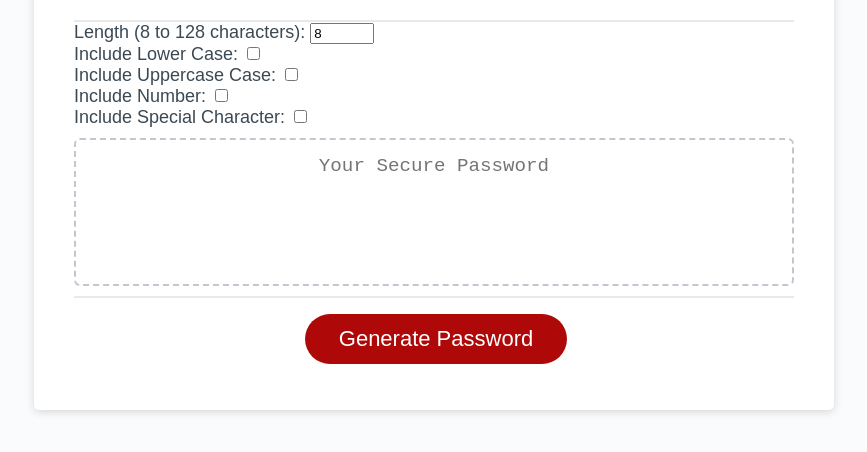
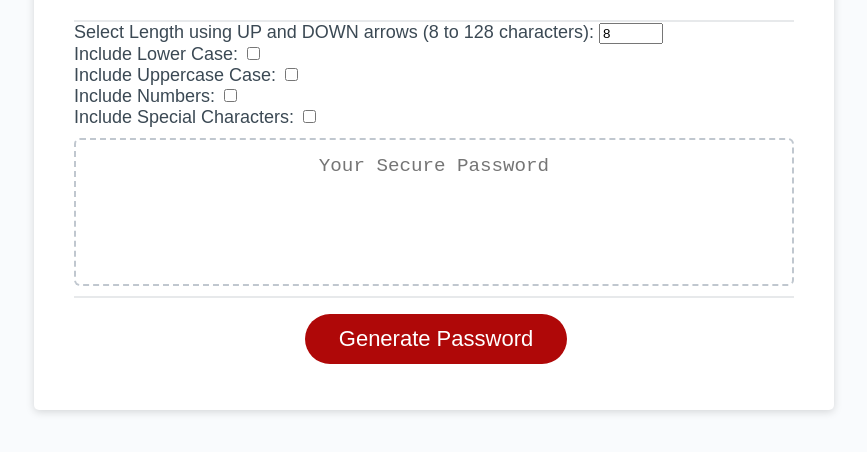
Before and after one commit to bret-short/Challenge3, a plain HTML site: page index.html in a window 1280 px wide. Shown: the part 216-668 px from the top of the page, without its empty margins (206-1073 px from the left). Drawn offline with Linux system fonts and the light colour scheme.

Commit message:
changed wording

```diff
--- a/index.html
+++ b/index.html
@@ -22,15 +22,15 @@
         </div>
         <div class="card-input">
             <form>
-              <label for="passwordLength">Length (8 to 128 characters):</label>
+              <label for="passwordLength">Select Length using UP and DOWN arrows (8 to 128 characters):</label>
               <input type="number" id="lengthDropDown" value="8" min="8" max="128" onchange="setLength()"/></br>
               <label for="includeLowerCase">Include Lower Case:</label>
               <input type="checkbox" id="lowerCaseCheckBox" onclick="makeString()"/></br>
               <label for="includeUpperCase">Include Uppercase Case:</label>
               <input type="checkbox" id="upperCaseCheckBox" onclick="makeString()"/></br>
-              <label for="includeNumber">Include Number:</label>
+              <label for="includeNumber">Include Numbers:</label>
               <input type="checkbox" id="numberCheckBox" onclick="makeString()"></br>
-              <label for="includeSpecialChar">Include Special Character:</label>
+              <label for="includeSpecialChar">Include Special Characters:</label>
               <input type="checkbox" id="specialCharCheckBox" onclick="makeString()"/></br>
             </form>
         </div>
```
